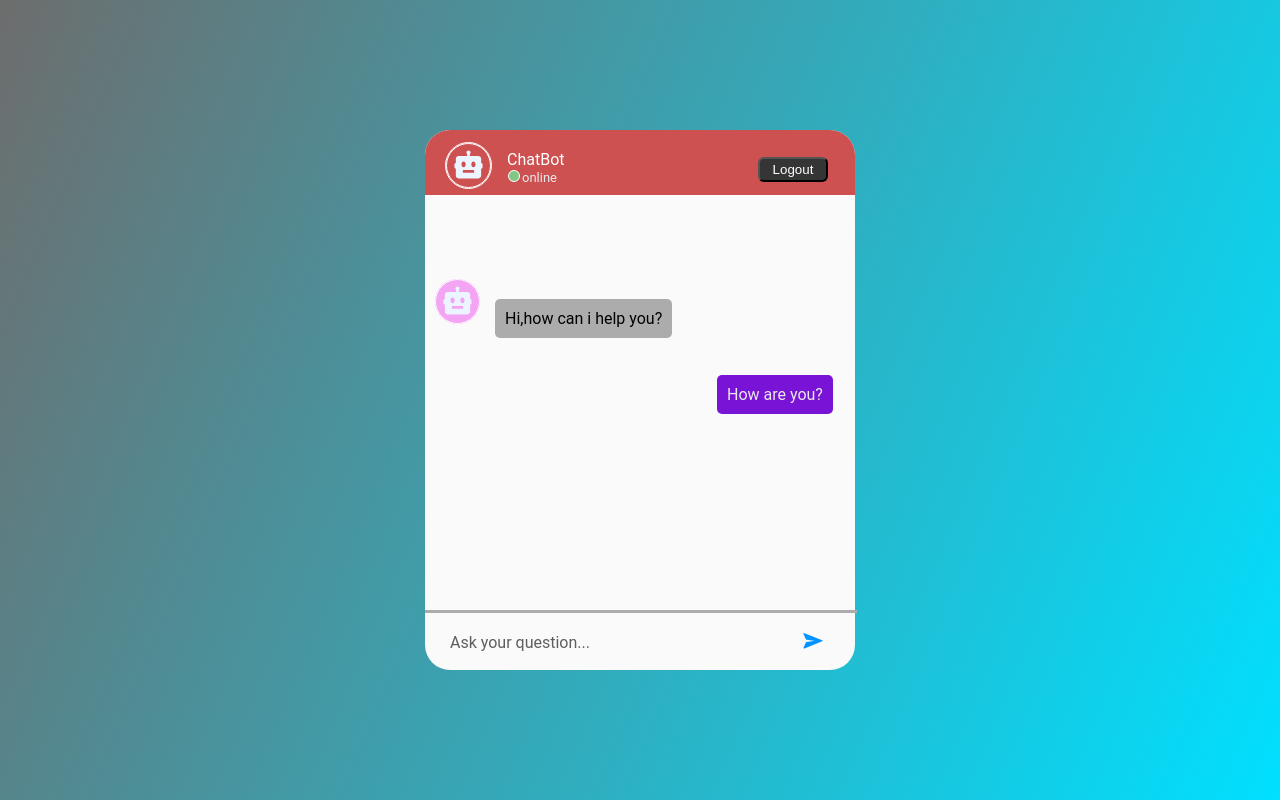
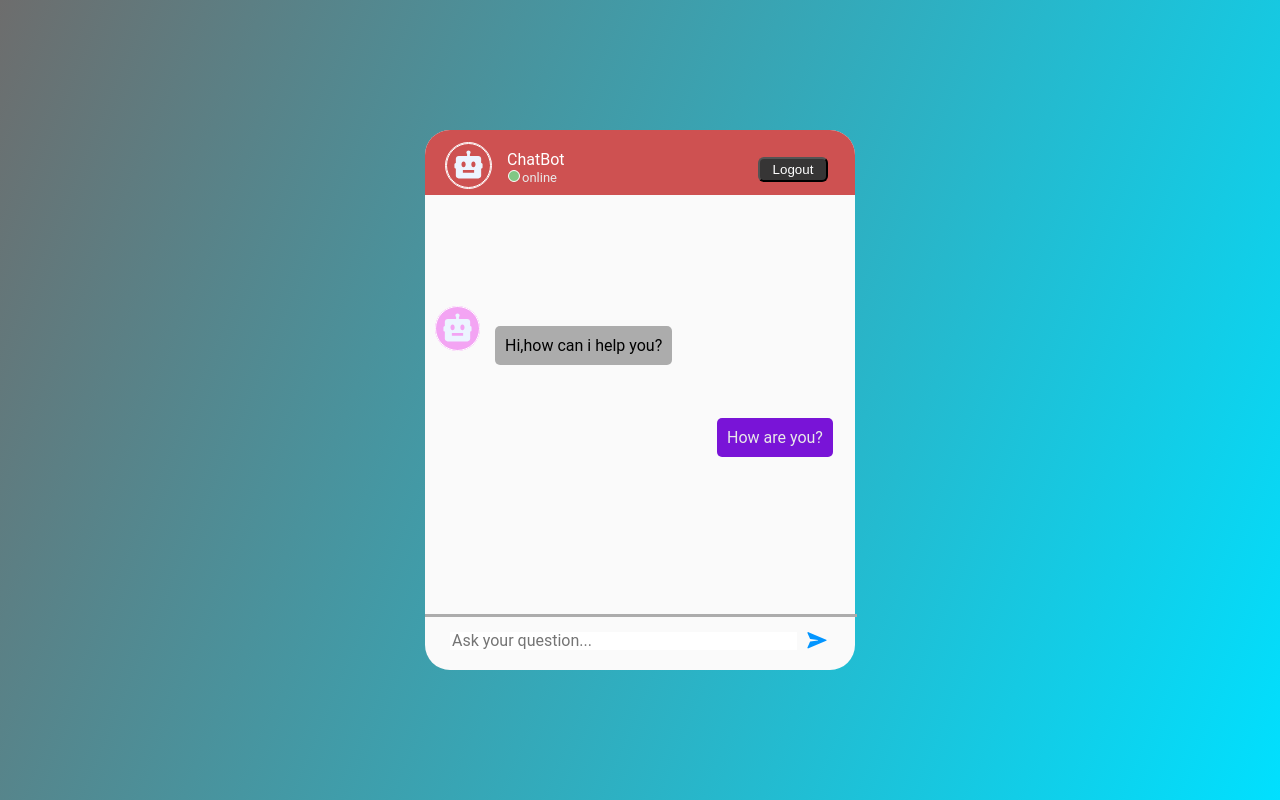
Before and after one commit to andresdev10/modal, a React (Vite) app: page / in a window 1280 px wide. Built offline with nearby package versions, Linux system fonts and the light colour scheme.

Commit message:
first commit2

```diff
--- a/src/component/modal/Modal.jsx
+++ b/src/component/modal/Modal.jsx
@@ -18,16 +18,25 @@ const Modal = () => {
         </div>
         <div className='container3'>
           <div className='containerChat1'>
-            <img src={svgIcon} alt="icon" className='iconChat1'/>
-          <p className='chat1'>Hi,how can i help you?</p>
+            <ul>
+              <li style={{textDecoration:'none'}}>
+                <img src={svgIcon} alt="icon" className='iconChat1'/>
+                <p className='chat1'>Hi,how can i help you?</p>
+              </li>
+            </ul>
           </div>
           <div className='containerChat2'>
-          <p className='chat2'>How are you?</p>
+            <ul>
+              <li>
+                <p className='chat2'>How are you?</p>
+              </li>
+            </ul>
           </div>
           </div>
           <div className='lineSeparator'></div>
         <div className='container4'>
-          <p className='textBootom'>Ask your question...</p>
+          <input type="text" placeholder='Ask your question...'  className='textBootom'/>
+          {/* <p className='textBootom'>Ask your question...</p> */}
           <img src={svgButtom} alt="icon" className='buttomBootom'/>
         </div>
       </div>
--- a/src/component/modal/ModalCss.css
+++ b/src/component/modal/ModalCss.css
@@ -7,12 +7,19 @@
     border-radius: 25px;
     background: #FAFAFA;
     display: grid;
-  grid-template-rows: auto auto auto auto; /* Cuatro filas automáticas */
-  grid-template-columns: 1fr; /* Una columna */
-  gap: 10px; /* Espacio entre celdas */
+  /* grid-template-rows: auto auto auto auto;
+  grid-template-columns: 1fr;
+  gap: 10px;  */
+
+  grid-template-areas:
+  "header"
+  "main"
+  "separator"
+  "footer";
   }
 
   .container2 {
+    grid-area: header;
     width: 430px;
     height: 65.26px;
     top: 10px;
@@ -21,16 +28,21 @@
     align-items: center;
     border-radius: 25px 25px 0 0;
     background: #CE5151;
-    grid-row: 1; /* Comienza en la primera fila */
-    grid-column: span 1; /* Ocupa una columna completa */
+    /* grid-row: 1;
+    grid-column: span 1;  */
   }
 
   .container3 {
-    grid-row: 2; /* Comienza en la segunda fila */
-    grid-column: span 1; /* Ocupa una columna completa */
+    grid-area: main;
+    /* grid-row: 2;
+    grid-column: span 1;  */
     padding: 10px;
     display: grid;
     align-items: center;
+    overflow-y: auto;
+    max-height: calc(580px - 10px);
+
+    width: auto;
   }
 
   .group1 {
@@ -105,17 +117,19 @@
 }
 
 .container4 {
+  grid-area: footer;
     display: flex;
     align-items: center;
-    grid-row: 5; /* Comienza en la tercera fila */
-    grid-column: span 1; /* Ocupa una columna completa */
+    /* grid-row: 5;
+    grid-column: span 1;  */
     padding: 10px;
 }
 
 .lineSeparator {
+    grid-area: separator;
     position:absolute;
     width: 100%;
-    top: 480px;
+    top: 144px;
     left: 0px;
     border: 1px;
     rotate: -0 deg;
@@ -136,7 +150,8 @@
     letter-spacing: 0em;
     text-align: left;
     color: #5E5E5E;
-
+    border: none;
+    outline: none;
 }
 
 .buttomBootom {
@@ -198,6 +213,18 @@
     color: #E9E9E9;
     font-family: Roboto;
 }
+.containerChat1 ul,
+.containerChat2 ul {
+    list-style: none;
+    padding: 0;
+    margin: 0;
+}
+
+.containerChat1 li,
+.containerChat2 li {
+    margin-left: 0; /* Ajusta según sea necesario */
+}
+
 
 @media (min-width: 768px) {
   .container1 {
```
